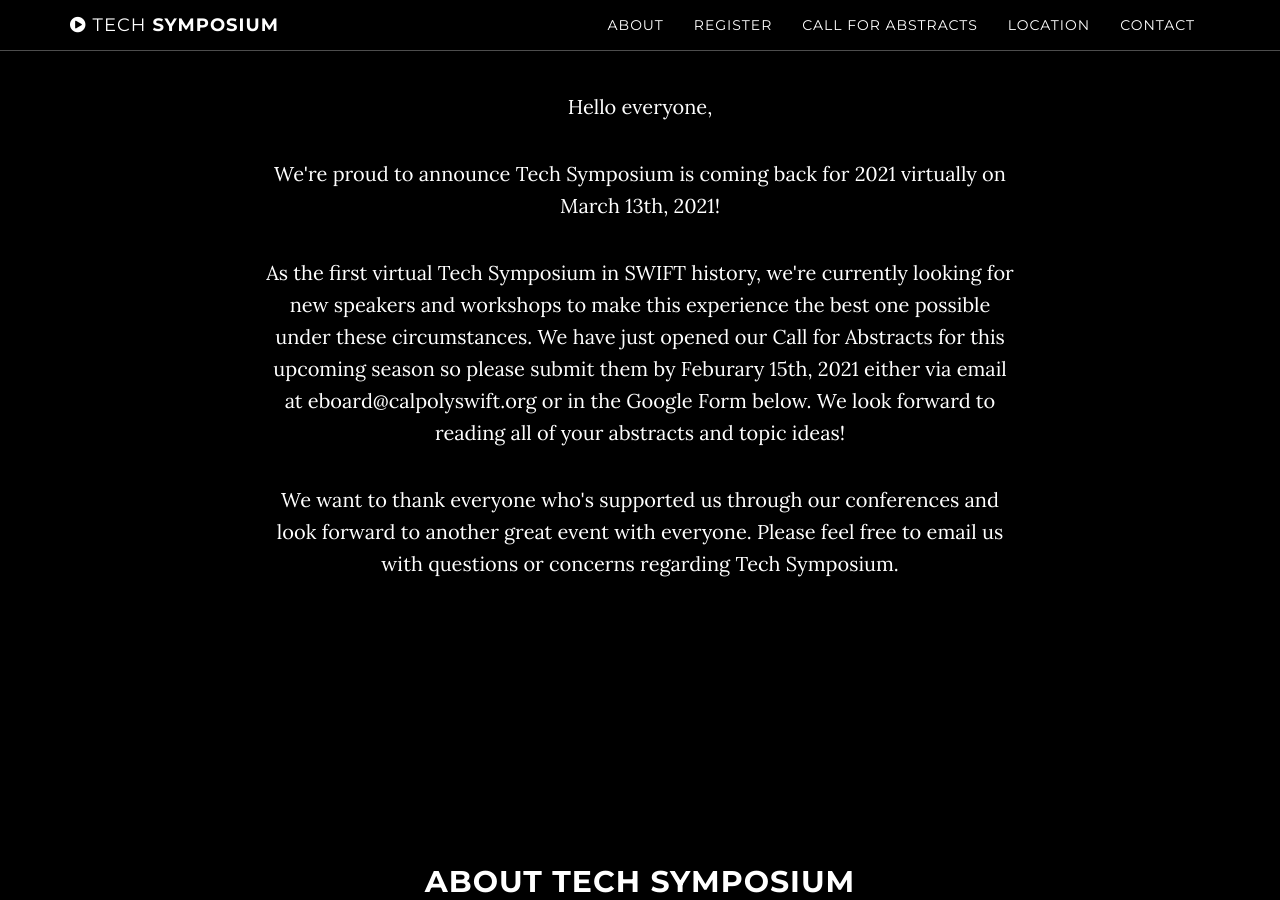
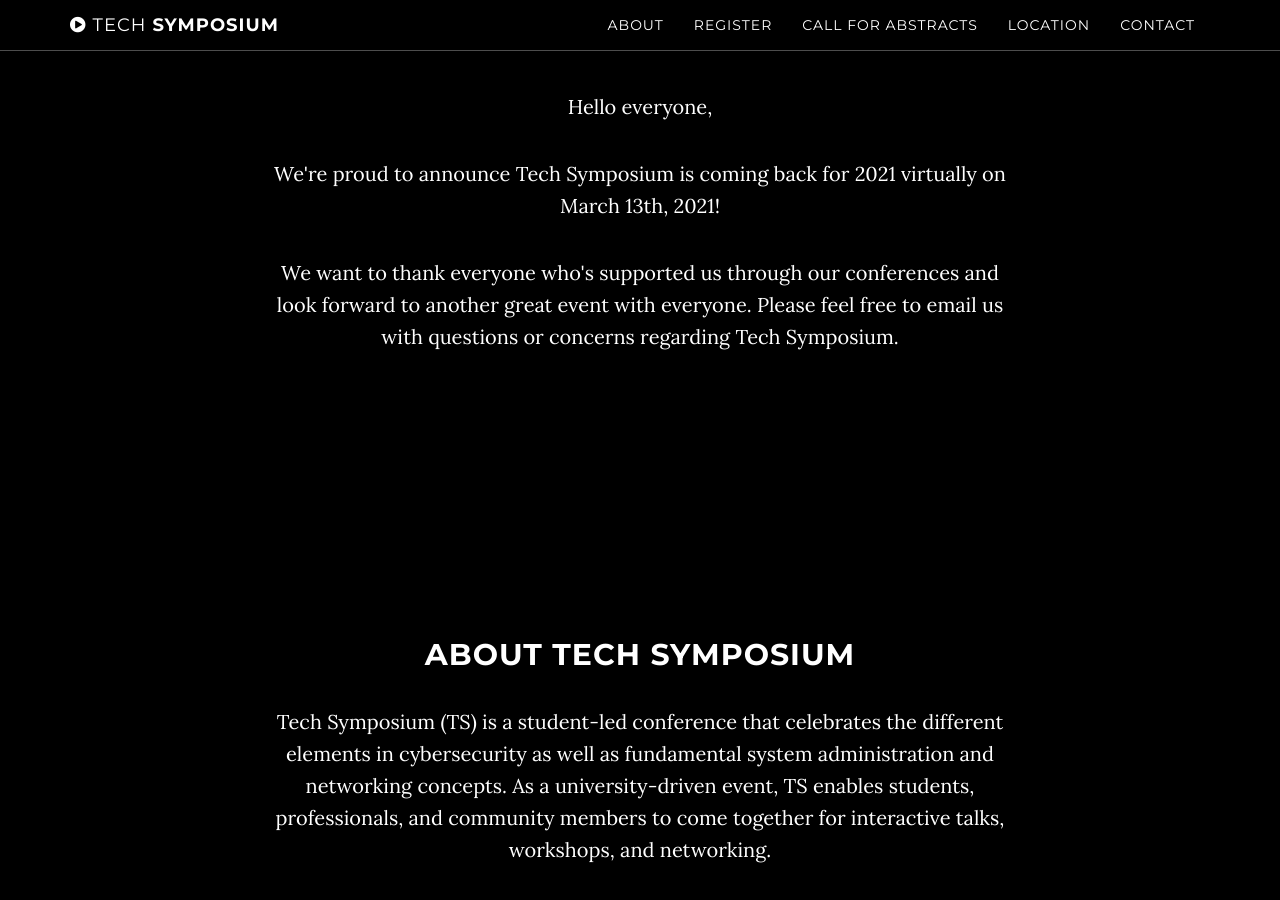
Before and after one commit to CalPolySWIFT/techsymposium-website, a Jekyll site: the page built from index.html, in a window 1280 px wide and 900 px high, scrolled down 1194 px. Built offline with Jekyll 4.4.1, drawn with Linux system fonts in a browser that asks for light colours.

Commit message:
remove CFP paragraph

```diff
--- a/index.html
+++ b/index.html
@@ -56,11 +56,6 @@ mapurl: "https://www.google.com/maps/embed/v1/place?q=college%20of%20business%20
             <p>Hello everyone,</p>
 
             <p>We're proud to announce Tech Symposium is coming back for 2021 virtually on March 13th, 2021!</p>
-
-            <p>As the first virtual Tech Symposium in SWIFT history, we're currently looking for new speakers
-               and workshops to make this experience the best one possible under these circumstances. We have just opened our Call for Abstracts for this upcoming season so please submit them by Feburary 15th, 2021 either via email at eboard@calpolyswift.org or
-                in the Google Form below. We look forward to reading all of your abstracts and topic ideas!
-            </p>
 
             <p>We want to thank everyone who's supported us through our conferences and look forward to another great event with everyone.
                Please feel free to email us with questions or concerns regarding Tech Symposium.
```
